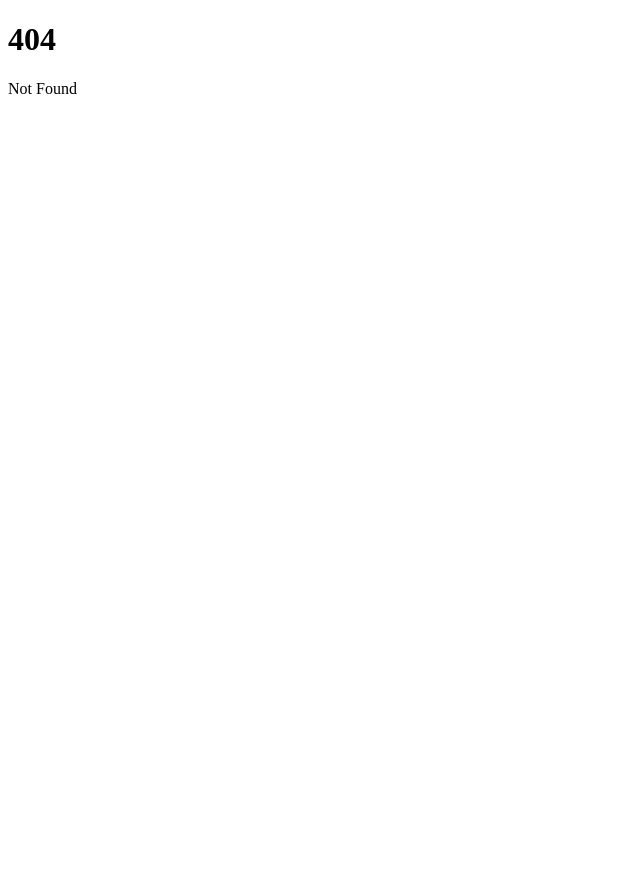
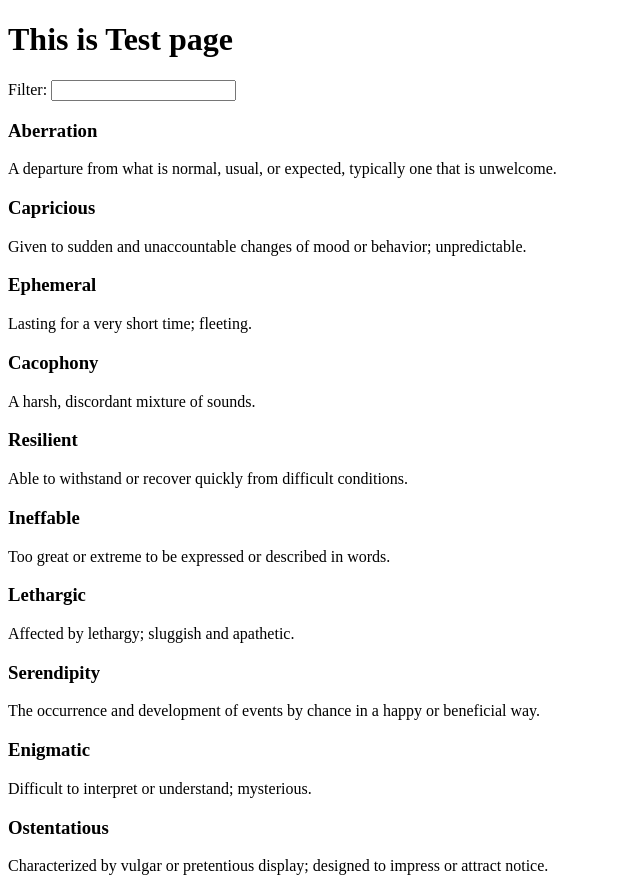
Before and after one commit to redsylx/svelte-101, a SvelteKit app: page /test in a window 1280 px wide. Before the commit this address had no page. Shown: the whole page, without its empty margins (0-640 px from the left). Before the commit the page ends 800 px from the top, so only its background shows below. Built offline with nearby package versions, Linux system fonts and the light colour scheme.

Commit message:
advance svelte 2

```diff
--- /dev/null
+++ b/src/components/VocabularyList.svelte
@@ -0,0 +1,17 @@
+<script lang="ts">
+  import type { IVocabulary } from "../data";
+
+  export let data : IVocabulary[];
+
+  let search = "";
+
+  $: regex = search ? new RegExp(search, 'i') : null;
+	$: matches = (item : IVocabulary) => regex ? regex.test(item.name) : true;
+</script>
+
+<label>
+  Filter: <input bind:value={search} />
+</label>
+{#each data.filter(matches) as item}
+  <slot sample={item} />
+{/each}
--- /dev/null
+++ b/src/data.ts
@@ -0,0 +1,56 @@
+interface IVocabulary {
+  name: string,
+  meaning: string
+}
+
+const englishVocabularies: IVocabulary[] = [
+  {
+    name: "Aberration",
+    meaning: "A departure from what is normal, usual, or expected, typically one that is unwelcome."
+  },
+  {
+    name: "Capricious",
+    meaning: "Given to sudden and unaccountable changes of mood or behavior; unpredictable."
+  },
+  {
+    name: "Ephemeral",
+    meaning: "Lasting for a very short time; fleeting."
+  },
+  {
+    name: "Cacophony",
+    meaning: "A harsh, discordant mixture of sounds."
+  },
+  {
+    name: "Resilient",
+    meaning: "Able to withstand or recover quickly from difficult conditions."
+  },
+  {
+    name: "Ineffable",
+    meaning: "Too great or extreme to be expressed or described in words."
+  },
+  {
+    name: "Lethargic",
+    meaning: "Affected by lethargy; sluggish and apathetic."
+  },
+  {
+    name: "Serendipity",
+    meaning: "The occurrence and development of events by chance in a happy or beneficial way."
+  },
+  {
+    name: "Enigmatic",
+    meaning: "Difficult to interpret or understand; mysterious."
+  },
+  {
+    name: "Ostentatious",
+    meaning: "Characterized by vulgar or pretentious display; designed to impress or attract notice."
+  }
+];
+
+
+export type {
+  IVocabulary
+}
+
+export {
+  englishVocabularies
+}
--- a/src/routes/+page.svelte
+++ b/src/routes/+page.svelte
@@ -2,6 +2,7 @@
   import type { TransitionConfig } from "svelte/transition";
   import Card from "../components/Card.svelte";
   import Form from "../components/Form.svelte";
+    import VocabularyList from "../components/VocabularyList.svelte";
 
   let visible = false;
 
@@ -51,9 +52,11 @@
 		The quick brown fox jumps over the lazy dog
 	</p>
 {/if}
+
+<a href="/test">Test</a>
 <style>
   :root {
-    background-color: hsl(0, 80%, 5%);
+    background-color: hsl(0, 56%, 76%);
     padding: 20px 40px;
   }
 
--- /dev/null
+++ b/src/routes/test/+page.svelte
@@ -0,0 +1,13 @@
+<script>
+    import VocabularyList from "../../components/VocabularyList.svelte";
+    import { englishVocabularies } from "../../data";
+
+</script>
+<h1>This is Test page</h1>
+
+<VocabularyList data={englishVocabularies} let:sample={row}>
+  <div>
+    <h3>{row.name}</h3>
+    <p>{row.meaning}</p>
+  </div>
+</VocabularyList>
```
